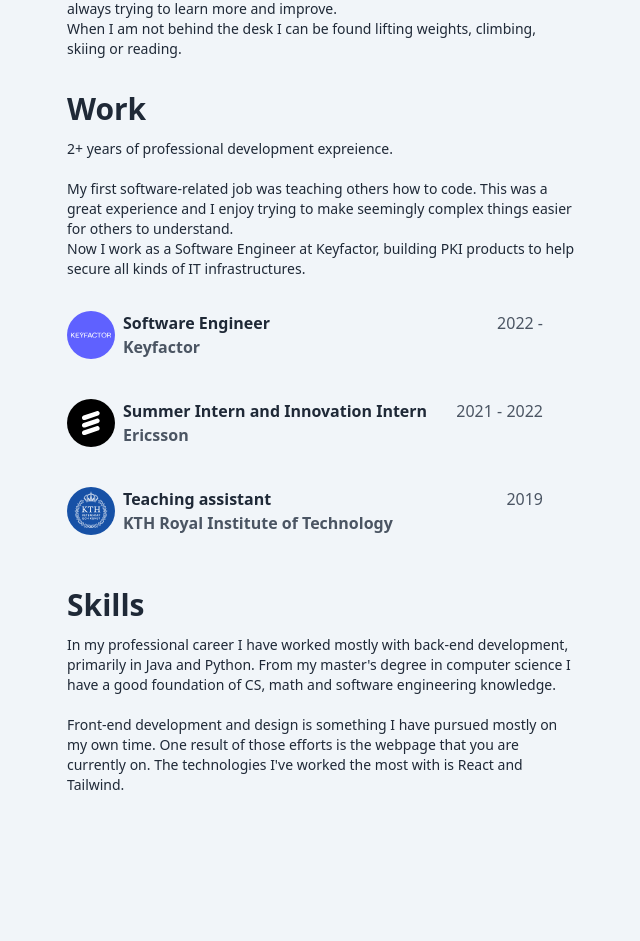
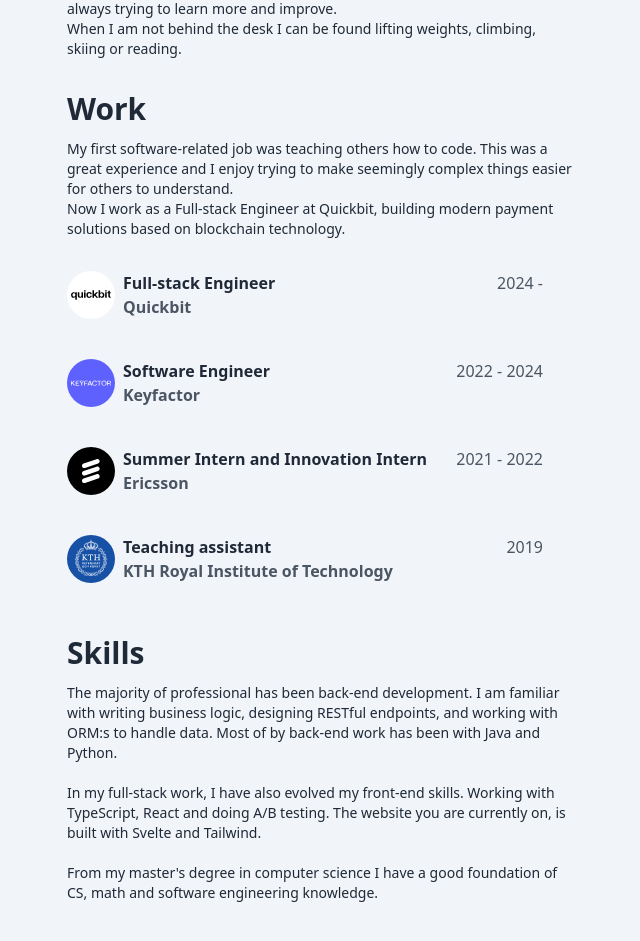
Before and after one commit to mans-andersson/personal-webpage, a SvelteKit app: page /about in a window 1280 px wide. Shown: the part 221-1162 px from the top of the page, without its empty margins (319-959 px from the left). Built offline with nearby package versions, Linux system fonts and the light colour scheme.

Commit message:
Update with latest employment

```diff
--- a/src/routes/+page.svelte
+++ b/src/routes/+page.svelte
@@ -45,5 +45,5 @@
 </div>
 <p class="text-gray-800 pt-3 text-sm">
 	I am a software engineer based in Stockholm, Sweden. I have a passion for technology, and I like
-	building cool things. Other things I enjoy is climbing, skiing, and fishing.
+	building cool things. Other things I enjoy are climbing, skiing, and fishing.
 </p>
--- a/src/routes/about/+page.svelte
+++ b/src/routes/about/+page.svelte
@@ -7,13 +7,30 @@
 </p>
 <h1 class="text-gray-800 font-sans font-bold text-3xl mt-8">Work</h1>
 <p class="text-gray-800 py-3 text-sm">
-	2+ years of professional development expreience.<br /><br />
+	<!-- 2+ years of professional development expreience.<br /><br /> -->
 	My first software-related job was teaching others how to code. This was a great experience and I enjoy
 	trying to make seemingly complex things easier for others to understand.<br />
-	Now I work as a Software Engineer at Keyfactor, building PKI products to help secure all kinds of IT
-	infrastructures.
+	Now I work as a Full-stack Engineer at Quickbit, building modern payment solutions based on blockchain technology.
 </p>
 <div class="flex flex-col group">
+	<a
+		class="flex gap-1 justify-between group-hover:opacity-50 hover:!opacity-100"
+		href="https://quickbit.com/"
+		target="_blank"
+	>
+		<img
+			src="/qb_logo.svg"
+			alt="Quickbit logo"
+			class="bg-white rounded-full p-1 my-auto mr-1"
+			width="48px"
+			height="48px"
+		/>
+		<div class="flex flex-col flex-grow py-5 h-full">
+			<span class="text-gray-800 font-semibold flex-grow">Full-stack Engineer</span>
+			<span class="text-gray-600 font-semibold pr-auto">Quickbit</span>
+		</div>
+		<span class="text-gray-600 py-5 pr-8 h-full">2024 -</span>
+	</a>
 	<a
 		class="flex gap-1 justify-between group-hover:opacity-50 hover:!opacity-100"
 		href="https://keyfactor.com/"
@@ -30,7 +47,7 @@
 			<span class="text-gray-800 font-semibold flex-grow">Software Engineer</span>
 			<span class="text-gray-600 font-semibold pr-auto">Keyfactor</span>
 		</div>
-		<span class="text-gray-600 py-5 pr-8 h-full">2022 -</span>
+		<span class="text-gray-600 py-5 pr-8 h-full">2022 - 2024</span>
 	</a>
 	<a
 		class="flex gap-1 justify-between group-hover:opacity-50 hover:!opacity-100"
@@ -71,10 +88,14 @@
 </div>
 <h1 class="text-gray-800 font-sans font-bold text-3xl mt-8">Skills</h1>
 <p class="text-gray-800 pt-3 text-sm">
-	In my professional career I have worked mostly with back-end development, primarily in Java and
-	Python. From my master's degree in computer science I have a good foundation of CS, math and
-	software engineering knowledge.<br /><br />
-	Front-end development and design is something I have pursued mostly on my own time. One result of those
-	efforts is the webpage that you are currently on. The technologies I've worked the most with is React
-	and Tailwind.<br /><br />
+	The majority of professional has been back-end development.
+	I am familiar with writing business logic, designing RESTful endpoints, and working with ORM:s to handle data.
+	Most of by back-end work has been with Java and Python.<br/><br/>
+
+	In my full-stack work, I have also evolved my front-end skills. Working with TypeScript, React and doing A/B testing.
+	The website you are currently on, is built with Svelte and Tailwind.<br/><br/>
+
+	From my master's degree in computer science I have a good foundation of CS, math and
+	software engineering knowledge.
+	<br /><br />
 </p>
```
Also changed, not shown: static/qb_logo.svg (added).
